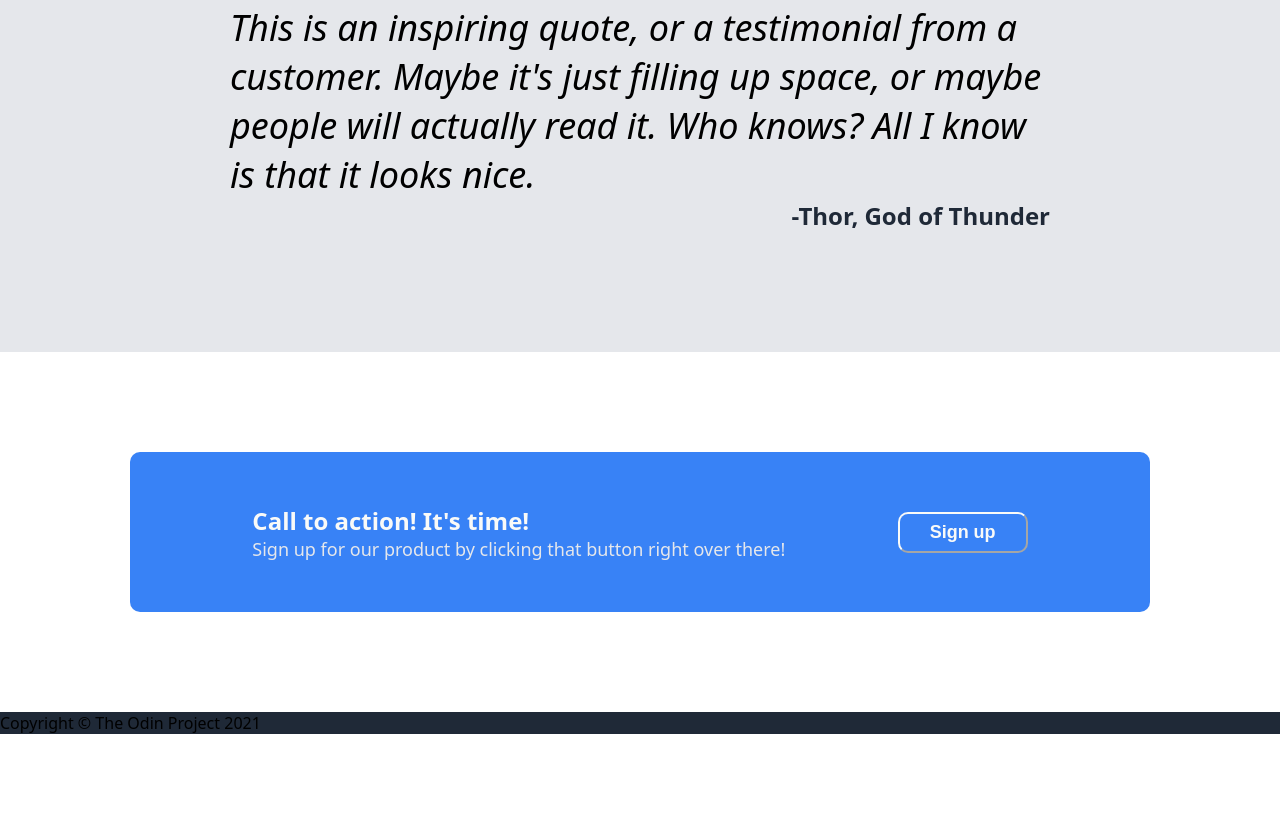
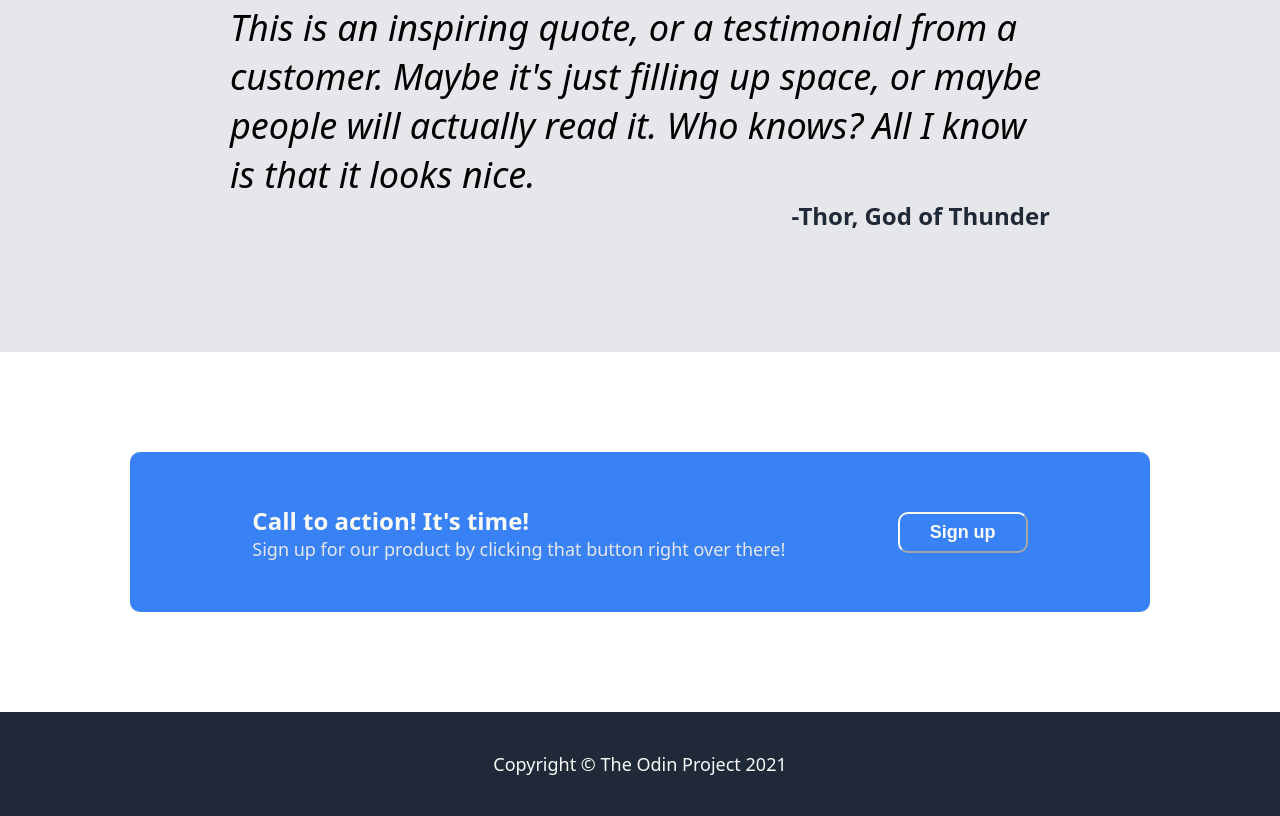
Before and after one commit to rmnxg/landing-page, a plain HTML site: page index.html in a window 1280 px wide. Shown: the part 1376-2192 px from the top of the page. Before the commit the page ends 2110 px from the top, so only its background shows below. Drawn offline with Linux system fonts and the light colour scheme.

Commit message:
Stylize footer

```diff
--- a/style.css
+++ b/style.css
@@ -175,3 +175,12 @@ button {
 .latter {
     border-color: #F9FAF8;
 }
+
+.footer {
+    display: flex;
+    justify-content: center;
+    align-items: center;
+    color: #F9FAF8;
+    padding: 40px;
+    font-size: 18px;
+}
```
